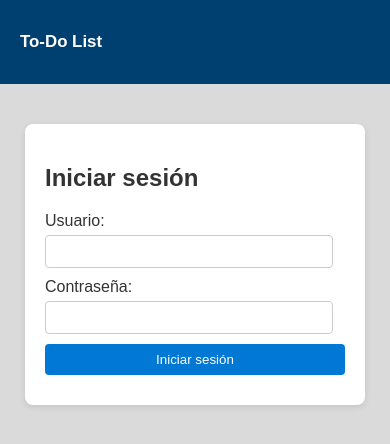
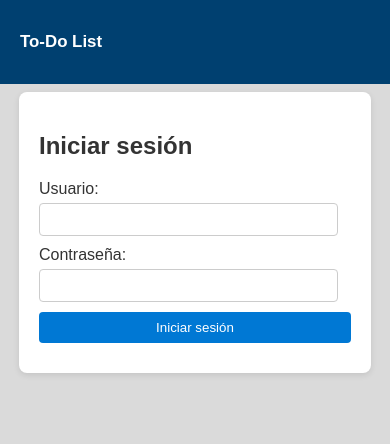
Before and after one commit to GabriMF/To-Do_List_Front, a plain HTML site: page index.html in a window 390 px wide. Drawn offline with Linux system fonts and the light colour scheme.

Commit message:
Login form responsive styles fixed

```diff
--- a/styles.css
+++ b/styles.css
@@ -163,6 +163,11 @@ li.tareaSinFecha {
         font-size: 1.5vh;
     }
 
+    #login-container {
+        max-width: 80vw;
+        margin: 2vw auto;
+    }
+
     .container {
         flex-direction: column;
         padding: 10px;
```
